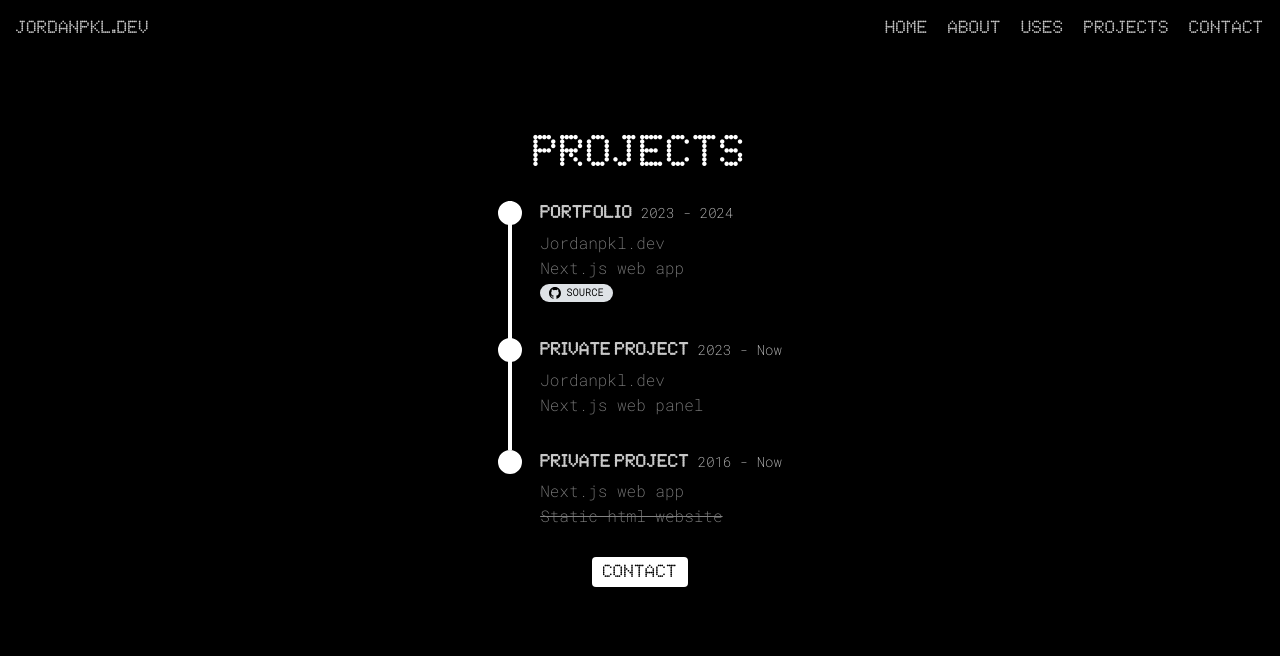
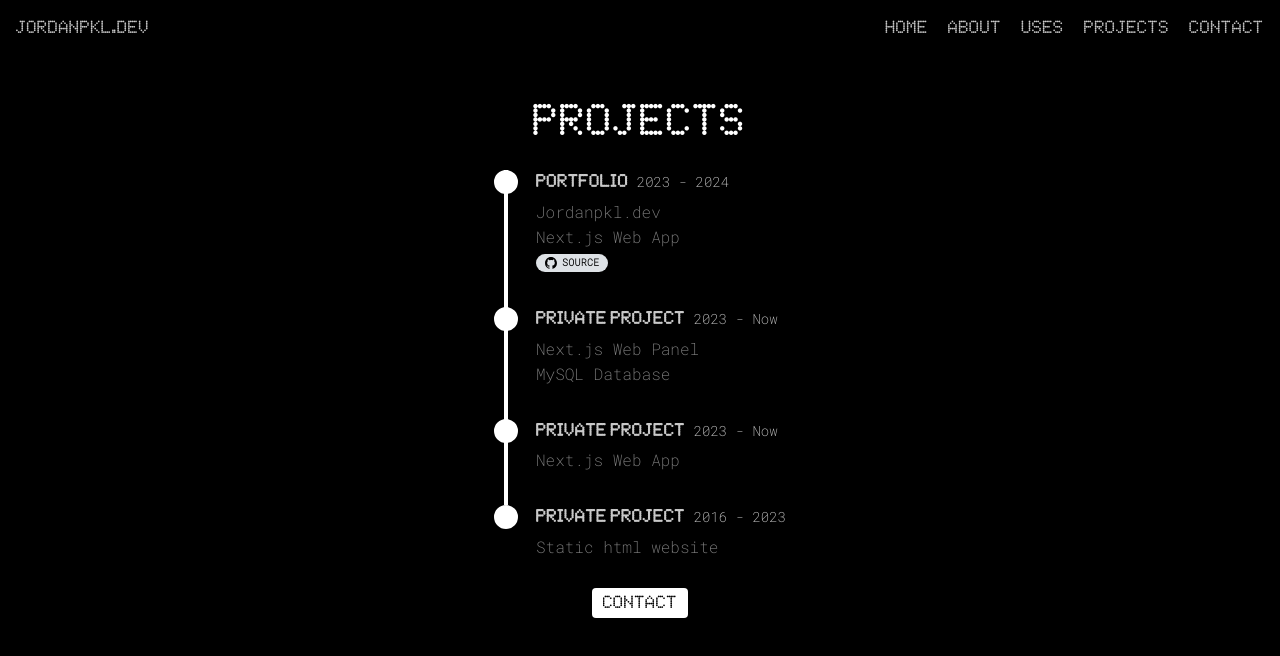
Before and after one commit to Jordanpkl/jordanpkl.dev, a Next.js app: page /projects in a window 1280 px wide. Shown: the top 656 px of the page. Built offline with nearby package versions, Linux system fonts and the light colour scheme.

Commit message:
Update Projects data

```diff
--- a/src/Content/Projects.json
+++ b/src/Content/Projects.json
@@ -5,7 +5,7 @@
             "description": "2023 - 2024",
             "info": [
                 "Jordanpkl.dev",
-                "Next.js web app"
+                "Next.js Web App"
             ],
             "source": "https://github.com/Jordanpkl/jordanpkl.dev"
         },
@@ -13,17 +13,21 @@
             "label": "Private project",
             "description": "2023 - Now",
             "info": [
-                "Jordanpkl.dev",
-                "Next.js web panel"
+                "Next.js Web Panel",
+                "MySQL Database"
             ]
         },
         {
             "label": "Private project",
-            "description": "2016 - Now",
+            "description": "2023 - Now",
             "info": [
-                "Next.js web app"
-            ],
-            "old": [
+                "Next.js Web App"
+            ]
+        },
+        {
+            "label": "Private project",
+            "description": "2016 - 2023",
+            "info": [
                 "Static html website"
             ]
         }
```
Also changed, not shown: src/app/projects/page.tsx (+6 -6 lines).
